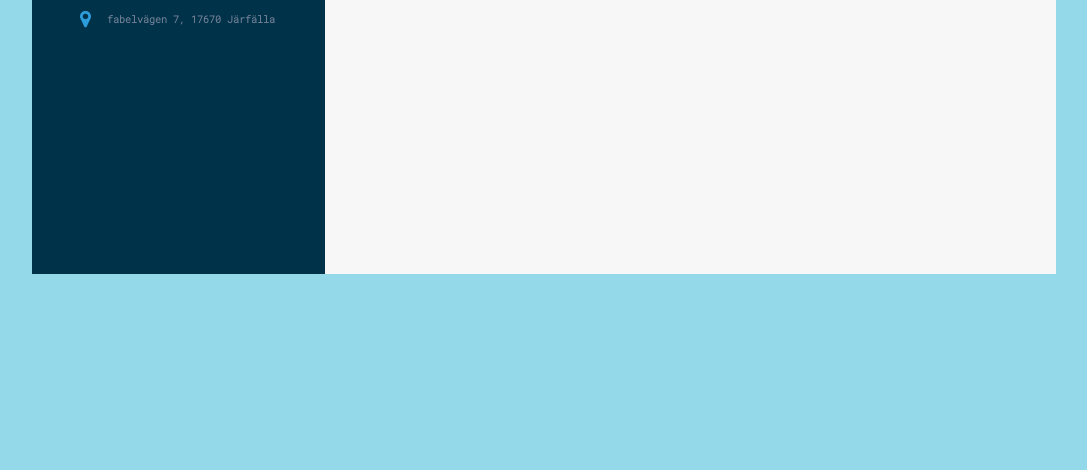
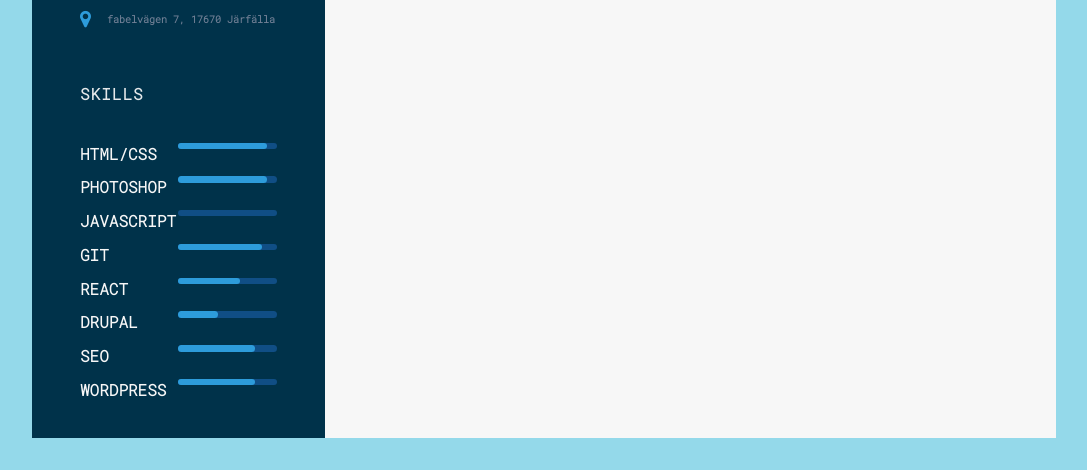
Before and after one commit to Mahsak89/My-resume1, a plain HTML site: page index.html in a window 1280 px wide. Shown: the part 558-1028 px from the top of the page, without its empty margins (96-1183 px from the left). Before the commit the page ends 864 px from the top, so only its background shows below. Drawn offline with Linux system fonts and the light colour scheme.

Commit message:
Add skills to the left section and style it

```diff
--- a/assets/css/style.css
+++ b/assets/css/style.css
@@ -95,3 +95,52 @@ body {
     font-size: 1.2rem;
     color: #2D9CDB;
 }
+
+.skills-section ul{
+    padding-top: 2rem;
+}
+.skills-section ul li{
+    display: grid;
+    grid-template-columns: repeat(2, 1fr);
+    padding: .4rem 0;
+}
+
+.progress-bar{
+    width: 100%;
+    height: .4rem;
+    background-color: #2f81ed5b;
+    position: relative;
+    border-radius: 12px;
+}
+.progress{
+    height: 100%;
+    position: absolute;
+    left: 0;
+    background-color: #2D9CDB;
+    border-radius: 12px;
+}
+.js-progress{
+    width: 70%;
+}
+.ps-progress{
+    width: 90%;
+}
+.g-progress{
+    width: 85%;
+}
+.d-progress{
+    width: 40%;
+}
+.r-progress{
+    width: 63%;
+}
+.w-progress, .s-progress{
+    width: 78%;
+}
+
+
+.skill-title{
+    text-transform: uppercase;
+    color: #f7f7f7;
+    font-size: 1rem;
+}
--- a/index.html
+++ b/index.html
@@ -41,6 +41,61 @@
                         </li>
                     </ul>
                 </div>
+                <div class="skills-section">
+                    <h3 class="main-title">Skills</h3>
+                    <ul>
+                        <li>
+                            <p class="skill-title">html/css</p>
+                            <div class="progress-bar">
+                                <div class="progress ps-progress"></div>
+                            </div>
+                        </li>
+                        <li>
+                            <p class="skill-title">Photoshop</p>
+                            <div class="progress-bar">
+                                <div class="progress ps-progress"></div>
+                            </div>
+                        </li>
+                        <li>
+                            <p class="skill-title">JavaScript </p>
+                            <div class="progress-bar">
+                                <div class="progress j-progress"></div>
+                            </div>
+                        </li>
+                        <li>
+                            <p class="skill-title">Git</p>
+                            <div class="progress-bar">
+                                <div class="progress g-progress"></div>
+                            </div>
+                        </li>
+                        <li>
+                            <p class="skill-title">React</p>
+                            <div class="progress-bar">
+                                <div class="progress r-progress"></div>
+                            </div>
+                        </li>
+                        <li>
+                            <p class="skill-title">Drupal</p>
+                            <div class="progress-bar">
+                                <div class="progress d-progress"></div>
+                            </div>
+                        </li>
+
+                        <li>
+                            <p class="skill-title">SEO</p>
+                            <div class="progress-bar">
+                                <div class="progress s-progress"></div>
+                            </div>
+                        </li>
+                        <li>
+                            <p class="skill-title">Wordpress</p>
+                            <div class="progress-bar">
+                                <div class="progress w-progress"></div>
+                            </div>
+                        </li>
+                    </ul>
+                </div>
+            </div>
         </section>
         <section class="right-section"></section>
 
```
